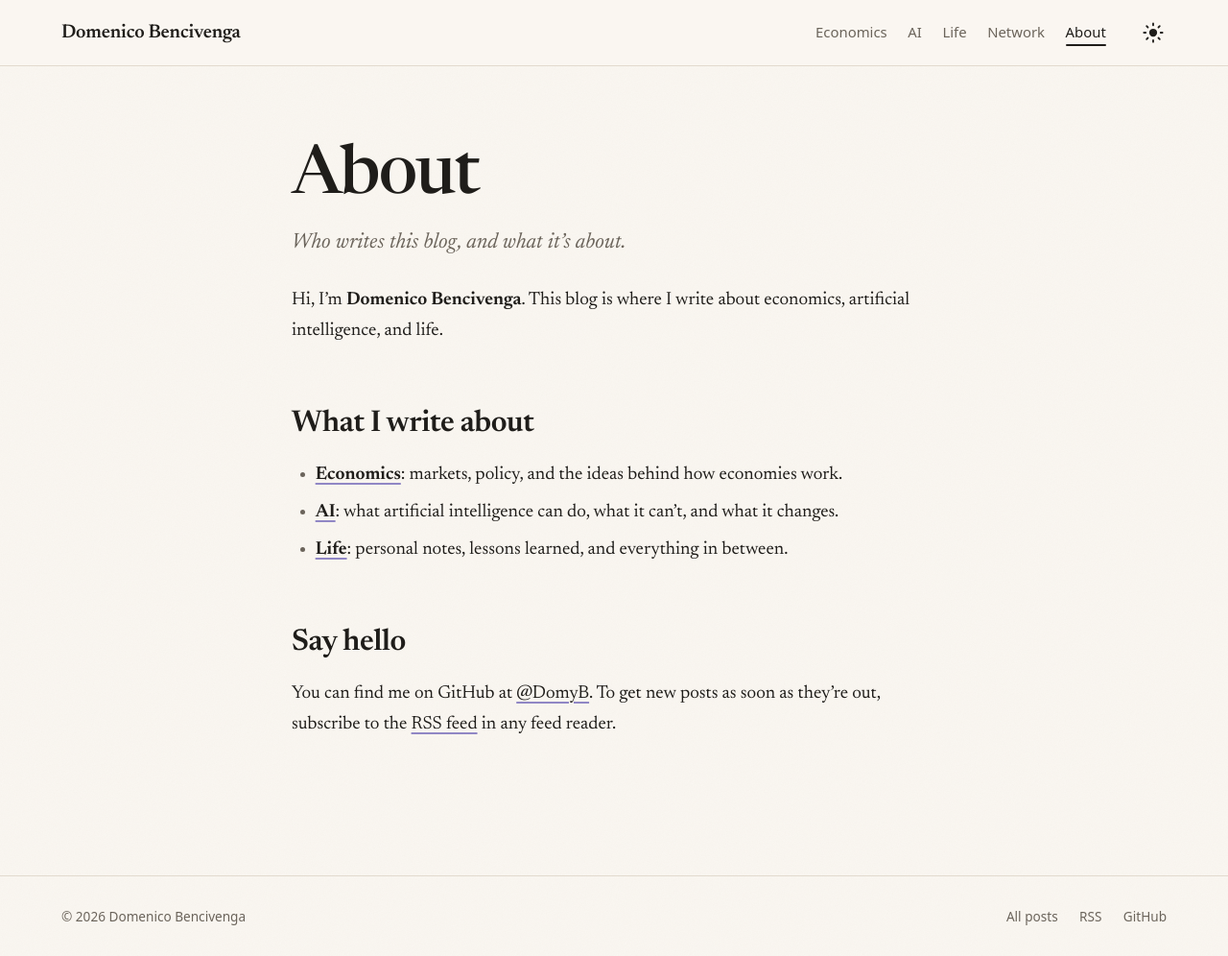
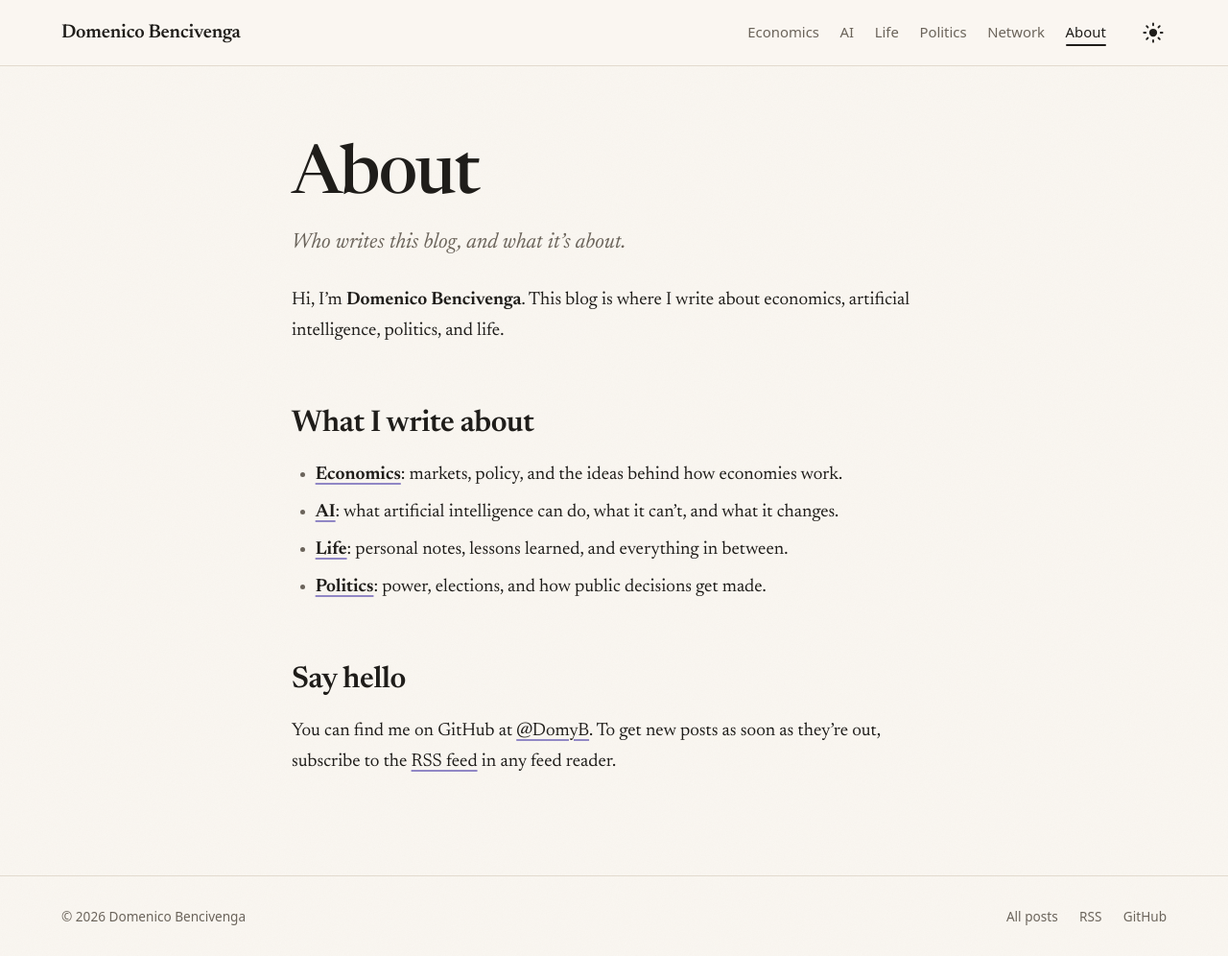
Before and after one commit to DomyB/domenico-Bencivenga-1-, a Jekyll site: the page built from about.md, in a window 1280 px wide and 996 px high. Shown: the whole window at 96% size. Built offline with Jekyll 4.4.1, drawn with Linux system fonts in a browser that asks for light colours.

Commit message:
Add Politics as a subject
Politics gets its own page (/politics/), a place in the menu, the home
page and the About page, and a neuron on the Network, linked to
Economics. Its color (#842164, #cf4eb6 in dark mode) passes the palette
checks next to the other three subjects in both themes: it stays
distinguishable with color-blind vision and readable as text.

Co-Authored-By: Claude Opus 5.5 <noreply@anthropic.com>
Claude-Session: https://claude.ai/code/session_01V1Y8HszoQtrP6q89am5Cip

```diff
--- a/about.md
+++ b/about.md
@@ -10,13 +10,14 @@ permalink: /about/
   you interested in economics and AI. (This note never appears on the site.)
 {% endcomment %}
 
-Hi, I'm **Domenico Bencivenga**. This blog is where I write about economics, artificial intelligence, and life.
+Hi, I'm **Domenico Bencivenga**. This blog is where I write about economics, artificial intelligence, politics, and life.
 
 ## What I write about
 
 - **[Economics](/economics/)**: markets, policy, and the ideas behind how economies work.
 - **[AI](/ai/)**: what artificial intelligence can do, what it can't, and what it changes.
 - **[Life](/life/)**: personal notes, lessons learned, and everything in between.
+- **[Politics](/politics/)**: power, elections, and how public decisions get made.
 
 ## Say hello
 
```
Also changed, not shown: _data/topics.yml (+7 -0 lines), topics/politics.md (added, +6 -0 lines), README.md.
